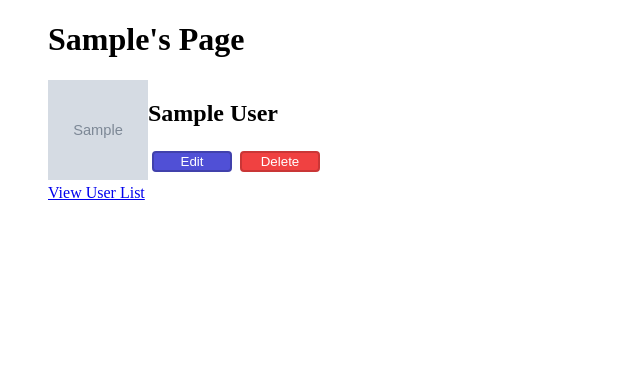
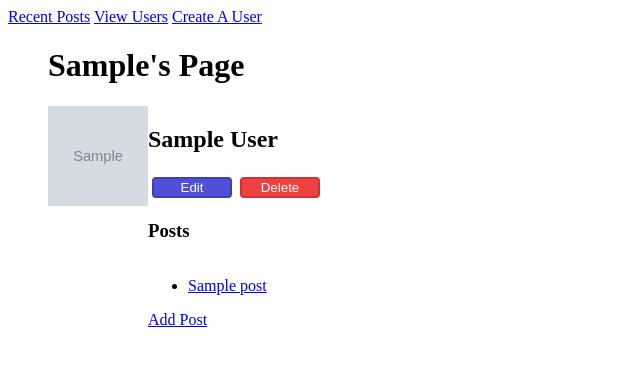
Before and after one commit to Elana10/28.1-SQLA-Ex, a Flask app: page /users/1 in a window 1280 px wide. Shown: the top 366 px of the page, without its empty margins (0-640 px from the left). Run offline with Flask 3, Linux system fonts and the light colour scheme; tables that the repository leaves empty hold one stand-in row (values such as "Sample post"); grey boxes marked "Sample" are stand-in pictures.

Commit message:
28.2 SQLAlchemy Associations - User and Post classes

```diff
--- a/app.py
+++ b/app.py
@@ -2,7 +2,9 @@
 
 from flask import Flask, request, render_template, redirect, flash, session
 from flask_debugtoolbar import DebugToolbarExtension
-from models import db, connect_db, User
+from models import db, connect_db, User, Post
+from datetime import datetime
+from sqlalchemy import desc
 
 app = Flask(__name__)
 app.config['SQLALCHEMY_DATABASE_URI'] = 'postgresql:///blogly'
@@ -20,7 +22,8 @@ app.app_context().push()
 @app.route('/')
 def home_page():
     """Hold please."""
-    return redirect ('/users')
+    posts = Post.query.order_by(desc(Post.created_at)).limit(5)
+    return render_template('recent_posts.html', posts = posts)
 
 @app.route('/users')
 def list_users():
@@ -73,8 +76,28 @@ def edit_user(user_id):
 
         db.session.commit()
 
-        # return f"first: {user.first_name} last: {user.last_name} url: {user.image_url}"
         return redirect(f'/users/{user.id}')
+
+@app.route('/posts/<int:post_id>/edit', methods = ['POST', 'GET'])
+def edit_post(post_id):
+    """Edit a post"""
+    post = Post.query.get_or_404(post_id)
+
+    if request.method == 'GET':
+        return render_template('edit_post_page.html', post=post)
+
+    if request.method == 'POST':
+        title = request.form['title']
+        if title != '':
+            post.title = title
+        content = request.form['content']
+        if content != '':
+            post.content = content
+        post.created_at = datetime.now()
+
+        db.session.commit()
+
+        return redirect(f'/posts/{post_id}')
 
 @app.route('/users/<int:user_id>/delete', methods = ["POST"])
 def delete_the_user(user_id):
@@ -83,3 +106,34 @@ def delete_the_user(user_id):
     db.session.commit()
 
     return redirect('/')
+
+@app.route('/users/<int:user_id>/posts/new', methods = ['POST', 'GET'])
+def create_new_post_form(user_id):
+    user = User.query.get_or_404(user_id)
+
+    if request.method == 'GET':
+        return render_template('new_post_form.html', user=user)
+
+    if request.method == 'POST':
+        title = request.form['title']
+        content = request.form['content']
+        created_at = datetime.now()
+        #Current date and time.
+
+        new_post = Post(title = title, content=content, created_at = created_at, user_id = user.id)
+        db.session.add(new_post)
+        db.session.commit()
+
+        return redirect(f'/users/{user.id}')
+
+@app.route('/posts/<int:post_id>')
+def view_single_post(post_id):
+    post = Post.query.get_or_404(post_id)
+
+    return render_template("view_single_post.html", post=post)
+
+@app.route('/posts/<int:post_id>/delete')
+def delete_post(post_id):
+    Post.query.filter(Post.id == post_id).delete()
+    db.session.commit()
+    return redirect('/users')
--- a/models.py
+++ b/models.py
@@ -1,6 +1,7 @@
 """Models for Blogly."""
 
 from flask_sqlalchemy import SQLAlchemy
+from datetime import datetime
 
 db = SQLAlchemy()
 
@@ -24,3 +25,25 @@ class User(db.Model):
     @property
     def full_name(self):
         return f"{self.first_name} {self.last_name}"
+
+    def __repr__(self):
+        return f"User : {self.first_name} {self.last_name}"
+
+class Post(db.Model):
+    __tablename__ = 'posts'
+
+    id = db.Column(db.Integer,
+                   primary_key = True,
+                   autoincrement = True)
+    title = db.Column(db.String(60),
+                      nullable = False)
+    content = db.Column(db.String())
+    created_at = db.Column(db.DateTime,
+                        nullable = False)
+    user_id = db.Column(db.Integer,
+                        db.ForeignKey('users.id'))
+
+    user = db.relationship('User', backref = "posts")
+
+    def __repr__(self):
+        return f"Title: {self.title} user: {self.user.first_name}"
--- a/templates/base.html
+++ b/templates/base.html
@@ -8,8 +8,16 @@
 </head>
 <body>
 
+    <nav> <a href="/">Recent Posts</a> <a href="/users">View Users</a> <a href="/users/new">Create A User</a> </nav>
+
     <blockquote>
         {% block content %}
+
+
+
+
+
+
         {% endblock %}
     </blockquote>
 
--- a/templates/user_page.html
+++ b/templates/user_page.html
@@ -24,6 +24,20 @@
                 </form>
             </main>
 
+            <h3>Posts</h3>
+            <main>
+                <ul>
+                    {% for post in user.posts %}
+                        <li>
+                            <a href="/posts/{{post.id}}">{{post.title}}</a>
+                        </li>
+                    {% endfor %}
+                </ul>
+
+
+            </main>
+            <a href="/users/{{user.id}}/posts/new">Add Post</a>
+
         </div>
 
 
@@ -31,6 +45,4 @@
 
 
 
-
-    <a href="/users">View User List</a>
 {% endblock %}
--- a/test_flask.py
+++ b/test_flask.py
@@ -1,7 +1,7 @@
 from unittest import TestCase
 
 from app import app
-from models import db, User
+from models import db, User, Post
 
 # Use test database and don't clutter tests with SQL
 app.config['SQLALCHEMY_DATABASE_URI'] = 'postgresql:///blogly_test'
@@ -12,6 +12,9 @@ app.config['TESTING'] = True
 
 # This is a bit of hack, but don't use Flask DebugToolbar
 app.config['DEBUG_TB_HOSTS'] = ['dont-show-debug-toolbar']
+
+db.drop_all()
+db.create_all()
 
 
 class UserViewsTestCase(TestCase):
```
Also changed, not shown: seedpy.py (added, +29 -0 lines), templates/edit_post_page.html (added, +23 -0 lines), templates/new_post_form.html (added, +21 -0 lines), templates/recent_posts.html (added, +24 -0 lines), templates/view_single_post.html (added, +17 -0 lines), test_models.py (+13 -1 lines), 1 other file.
